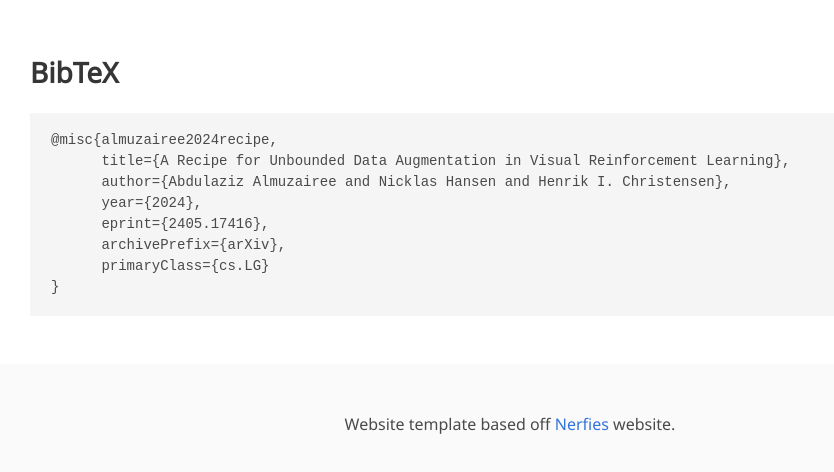
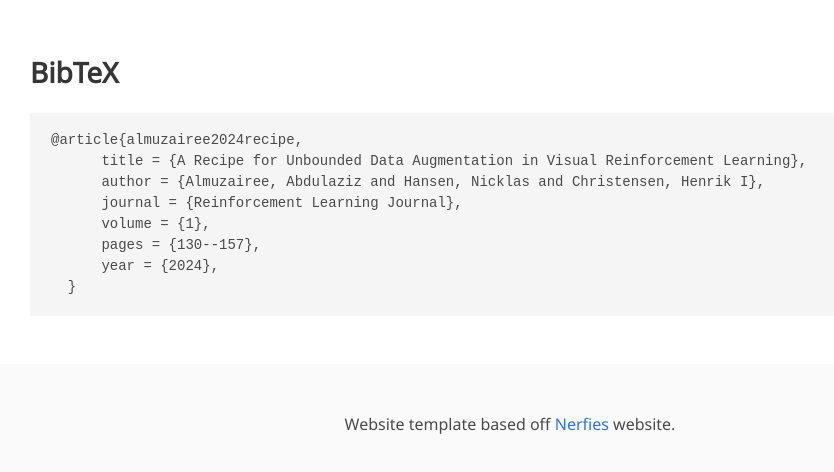
Before and after one commit to aalmuzairee/SADA, a plain HTML site: page index.html in a window 1280 px wide. Shown: the part 4760-5232 px from the top of the page, without its empty margins (130-964 px from the left). Drawn offline with nearby package versions, Linux system fonts and the light colour scheme; some icons are missing; a web font is replaced by a local one.

Commit message:
Updating bibtex

```diff
--- a/index.html
+++ b/index.html
@@ -7,6 +7,7 @@
   <meta name="keywords" content="SADA, DMC-GB, DMC-GB2, Deepmind Control Suite, DMControl Generalization Benchmark,
                                  Image Reinforcement Learning, Reinforcment Learning, Visual Reinforcement Learning,
                                  RL, Visual Image Augmentations">
+
   <title>A Recipe for Unbounded Data Augmentation in Visual Reinforcement Learning</title>
 
   <link href="https://fonts.googleapis.com/css?family=Google+Sans|Noto+Sans|Castoro"
@@ -434,14 +435,14 @@
 <section class="section" id="BibTeX">
   <div class="container is-max-desktop content">
     <h2 class="title">BibTeX</h2>
-    <pre><code>@misc{almuzairee2024recipe,
-      title={A Recipe for Unbounded Data Augmentation in Visual Reinforcement Learning},
-      author={Abdulaziz Almuzairee and Nicklas Hansen and Henrik I. Christensen},
-      year={2024},
-      eprint={2405.17416},
-      archivePrefix={arXiv},
-      primaryClass={cs.LG}
-}</code></pre>
+    <pre><code>@article{almuzairee2024recipe,
+      title = {A Recipe for Unbounded Data Augmentation in Visual Reinforcement Learning},
+      author = {Almuzairee, Abdulaziz and Hansen, Nicklas and Christensen, Henrik I},
+      journal = {Reinforcement Learning Journal},
+      volume = {1},
+      pages = {130--157},
+      year = {2024},
+  }</code></pre>
   </div>
 </section>
 
```
